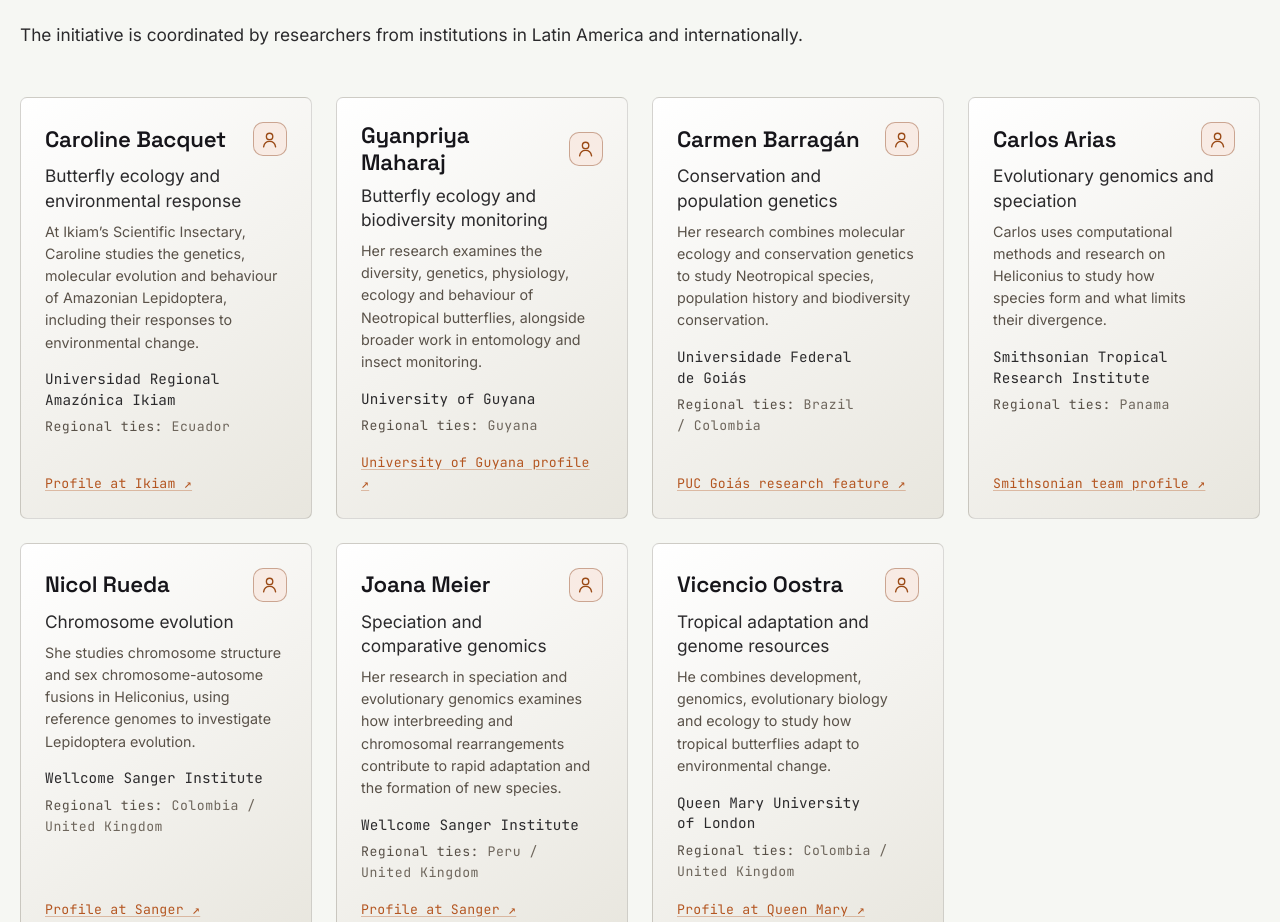
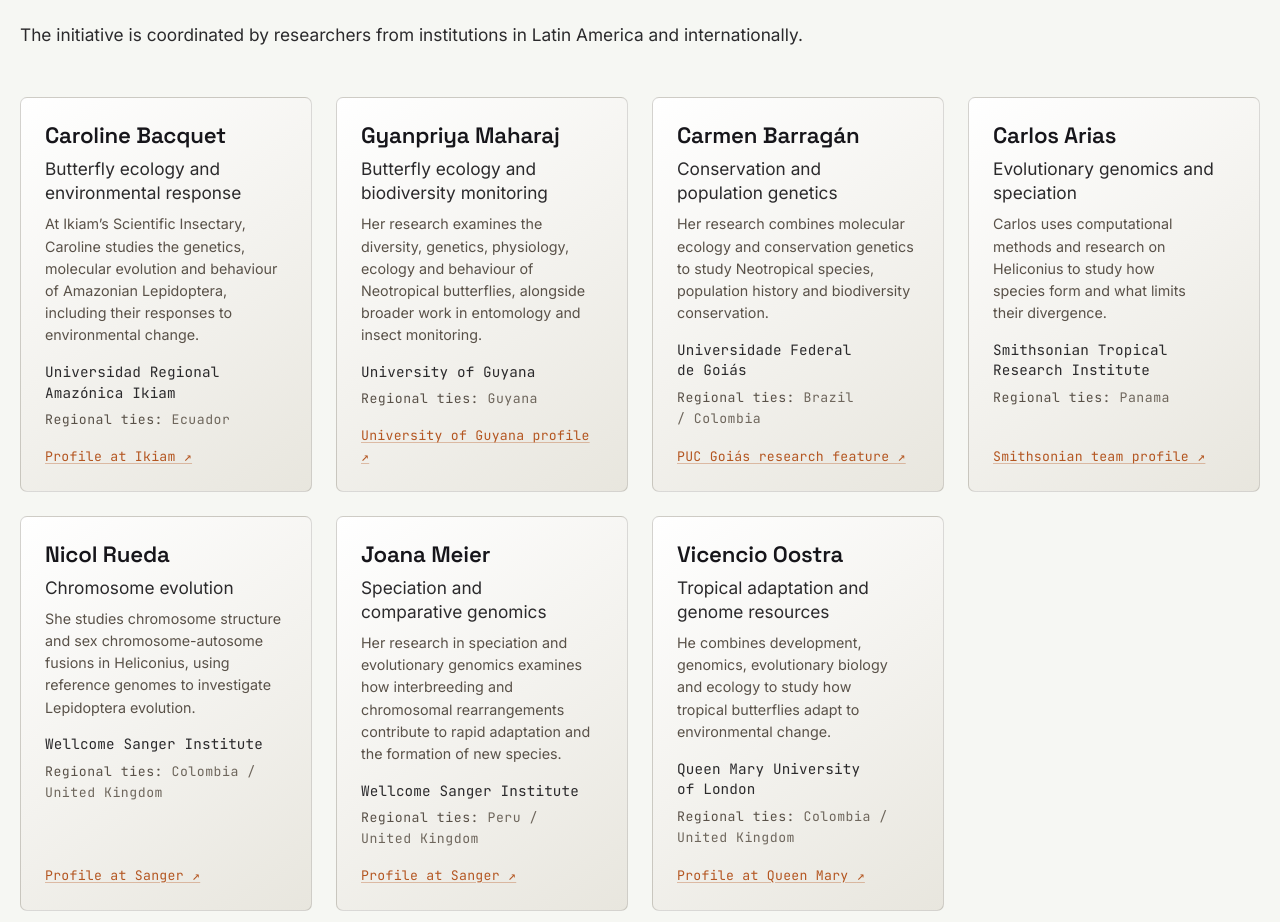
Before and after one commit to Fr4nzz/caligo, an Astro site: page /caligo/en/about in a window 1280 px wide. Shown: the part 2260-3182 px from the top of the page. Built offline with nearby package versions, Linux system fonts and the light colour scheme; Astro itself is replaced by a stand-in of ours.

Commit message:
Remove redundant leadership card icons

```diff
--- a/src/components/PersonCard.astro
+++ b/src/components/PersonCard.astro
@@ -1,7 +1,6 @@
 ---
 import { pick, type Person } from '../data/initiative';
 import type { Locale } from '../i18n';
-import CardIcon from './CardIcon.astro';
 
 interface Props {
   readonly person: Person;
@@ -13,10 +12,7 @@ const regionalTiesLabel = locale === 'en' ? 'Regional ties' : 'Vínculos regiona
 ---
 
 <article class="person-card">
-  <div class="person-heading">
-    <strong class="person-name">{person.name}</strong>
-    <CardIcon name="person" />
-  </div>
+  <strong class="person-name">{person.name}</strong>
   <p class="person-role">{pick(person.role, locale)}</p>
   <p class="person-bio">{pick(person.bio, locale)}</p>
   <p class="person-affil mono">{person.affiliation}</p>
@@ -43,15 +39,9 @@ const regionalTiesLabel = locale === 'en' ? 'Regional ties' : 'Vínculos regiona
     flex-direction: column;
     gap: 0.35rem;
   }
-  .person-heading {
-    display: grid;
-    grid-template-columns: minmax(0, 1fr) auto;
-    align-items: center;
-    gap: var(--space-s);
-    margin-bottom: 0.15rem;
-  }
   .person-name {
     display: block;
+    margin-bottom: 0.15rem;
     font-family: var(--font-display);
     font-size: var(--step-1);
     font-weight: 560;
```
Also changed, not shown: DESIGN.md (+1 -1 lines).
